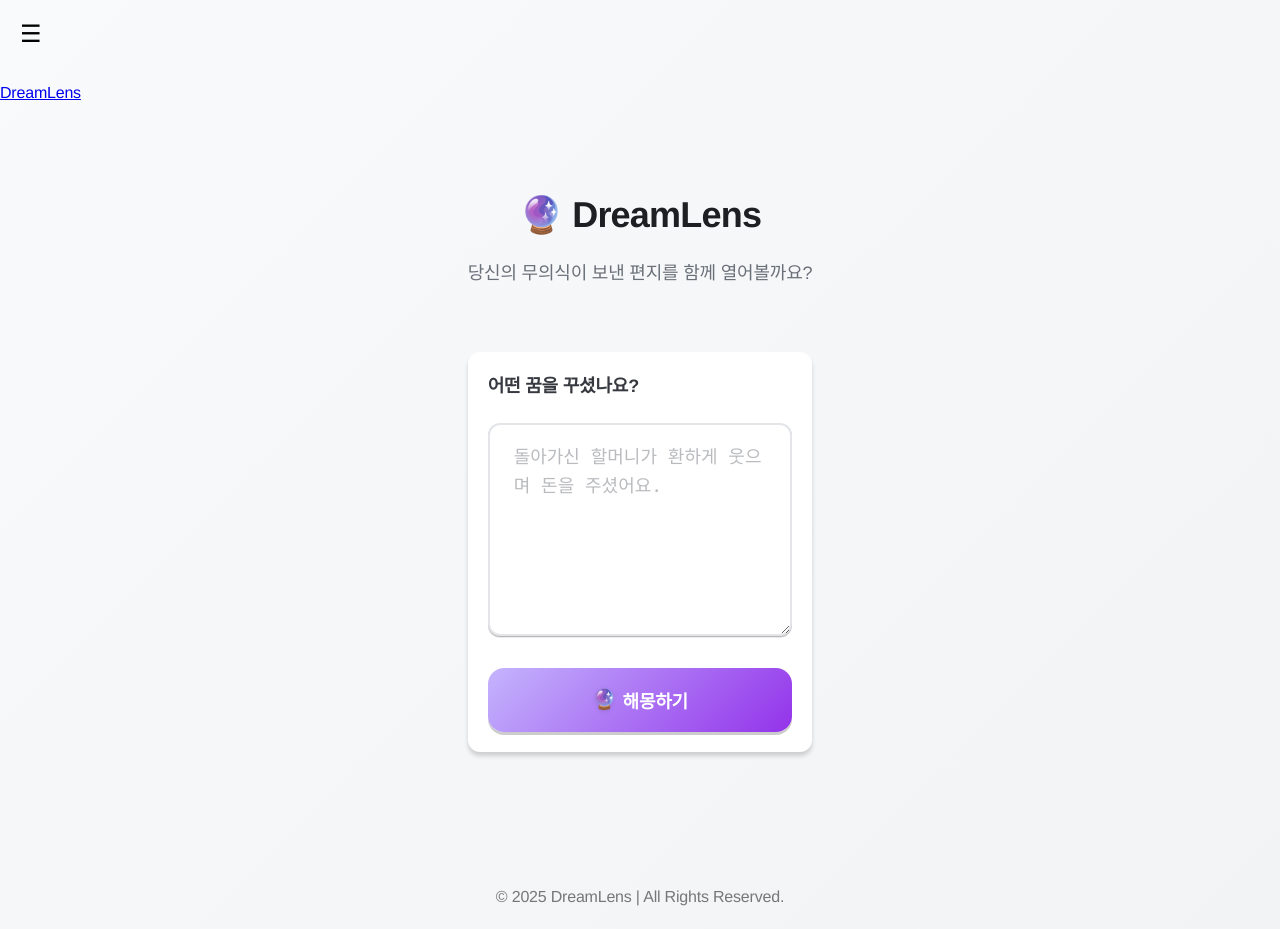
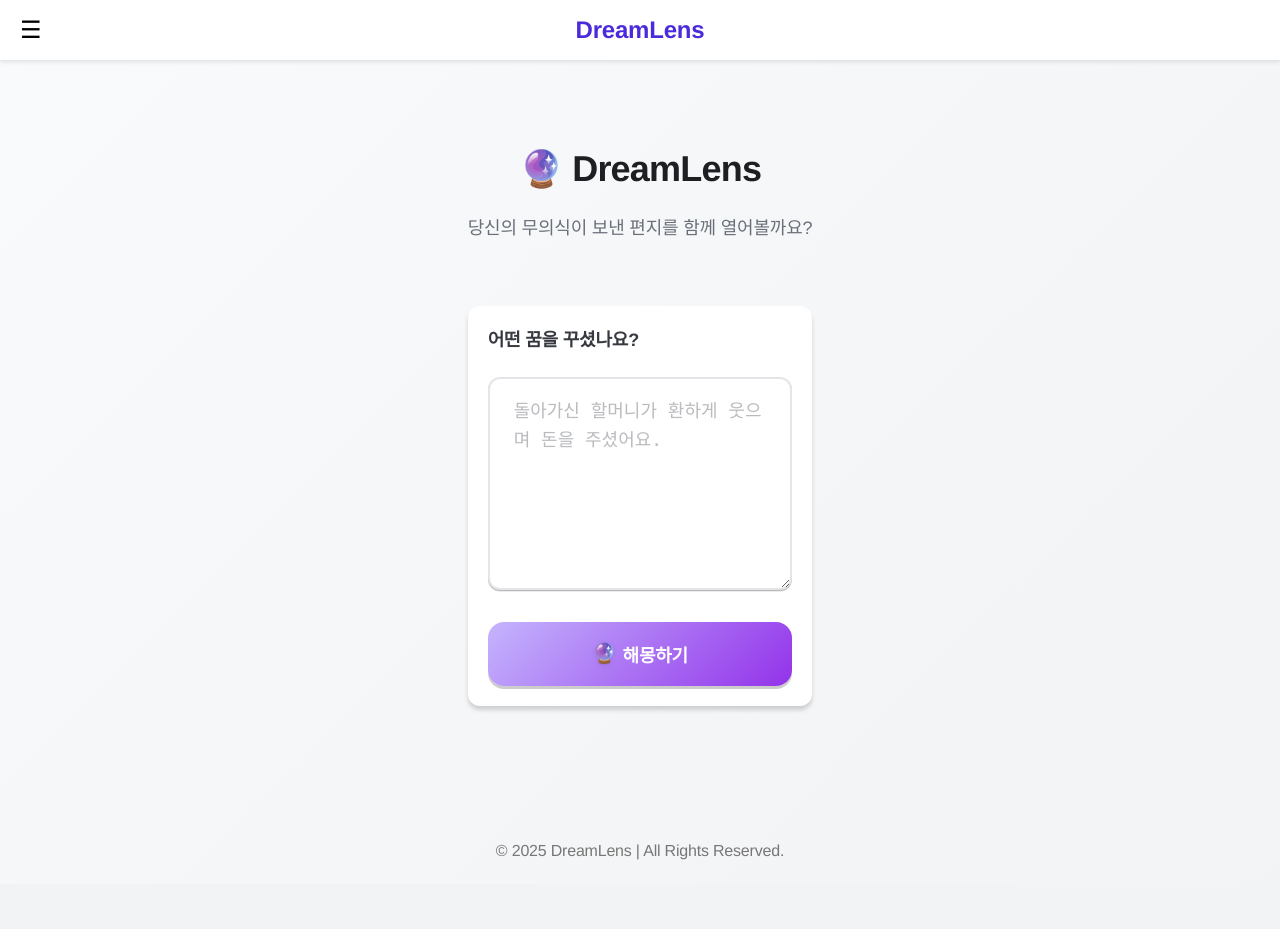
Before and after one commit to dlkara/DreamLens, a Django app: page /interpret/ in a window 1280 px wide. After the commit the page ends 860 px from the top, so only its background shows below. Run offline with Django 5.2, Linux system fonts and the light colour scheme.

Commit message:
헤더CSS수정

```diff
--- a/dreamlens_core/static/css/common.css
+++ b/dreamlens_core/static/css/common.css
@@ -599,7 +599,6 @@ input[type="date"].form-input::-webkit-calendar-picker-indicator {
 
 .result-card:hover {
     transform: translateY(-2px);
-    box-shadow: var(--shadow-xl);
 }
 
 .main-result {
--- a/dreamlens_core/static/css/header.css
+++ b/dreamlens_core/static/css/header.css
@@ -1,8 +1,32 @@
-/* 기본 햄버거 버튼 */
+/* 전체 헤더 바 */
+.header-bar {
+    position: fixed; /* 화면 상단에 고정 */
+    top: 0;
+    left: 0;
+    width: 100%;
+    height: 60px;
+    display: flex;
+    align-items: center;
+    justify-content: center; /* 로고 가운데 정렬 */
+    background-color: #ffffff;
+    box-shadow: 0 2px 4px rgba(0, 0, 0, 0.1);
+    z-index: 1000;
+}
+
+/* 로고 스타일 */
+.logo-bar {
+    font-size: 24px;
+    font-weight: bold;
+    color: #4b2adb;
+    text-decoration: none;
+}
+
+/* 햄버거 버튼 (왼쪽 상단) */
 .hamburger {
-    position: fixed;
-    top: 20px;
+    position: absolute;
+    top: 50%;
     left: 20px;
+    transform: translateY(-50%);
     font-size: 24px;
     background: none;
     border: none;
@@ -10,26 +34,29 @@
     z-index: 1001;
 }
 
-/* 슬라이딩 사이드 패널 */
+/* 사이드 패널 */
 .side-panel {
     position: fixed;
     top: 0;
-    left: -300px; /* 처음에는 화면 밖에 숨겨둠 */
+    left: -300px; /* 숨겨진 상태 */
     width: 250px;
     height: 100%;
     background-color: #f1f1f1;
     box-shadow: 2px 0 5px rgba(0, 0, 0, 0.2);
     padding: 20px;
     transition: left 0.3s ease-in-out;
-    z-index: 1000;
+    z-index: 2000;  /* DreamLens 로고보다 위로 */
 }
 
-/* 패널이 열렸을 때 클래스 */
+
+/* 사이드 패널 열렸을 때 */
 .side-panel.open {
     left: 0;
 }
 
-.side-panel .btn {
+/* 패널 내 버튼 및 메뉴 */
+.side-panel .btn,
+.side-panel .menu {
     display: block;
     margin: 10px 0;
     padding: 10px;
@@ -42,15 +69,7 @@
     color: inherit;
 }
 
-.side-panel .menu {
-    display: block;
-    margin: 10px 0;
-    padding: 10px;
-    background-color: #eee;
-    border: none;
-    text-align: left;
-    width: 100%;
-    cursor: pointer;
-    text-decoration: none;
-    color: inherit;
+/* 본문이 헤더와 겹치지 않도록 여백 추가 */
+body {
+    padding-top: 60px; /* header-bar의 높이만큼 밀어줌 */
 }
--- a/dreamlens_core/templates/header.html
+++ b/dreamlens_core/templates/header.html
@@ -1,14 +1,14 @@
 {% load static %}
+<link rel="stylesheet" href="{% static 'css/header.css' %}?v=3">
 
-<link rel="stylesheet" href="{% static 'css/header.css' %}?v=2">
+<!-- 상단바 전체 -->
+<div class="header-bar">
+    <!-- 햄버거 버튼 -->
+    <button id="hamburgerBtn" class="hamburger">☰</button>
 
-<!-- 상단 로고 -->
-<a href="{% url 'index' %}">
-    <div class="logo-bar">DreamLens</div>
-</a>
-
-<!-- 햄버거 버튼 -->
-<button id="hamburgerBtn" class="hamburger">☰</button>
+    <!-- 로고 -->
+    <a href="{% url 'index' %}" class="logo-bar">DreamLens</a>
+</div>
 
 <!-- 사이드 패널 -->
 <div class="side-panel" id="sidePanel">
@@ -29,19 +29,16 @@
 
     <hr>
 
-    <!-- 공개 접근 가능 -->
+    <!-- 메뉴 항목 -->
     <a href="{% url 'dream_interpreter' %}" class="menu">🔮 해몽하기</a>
     <a href="{% url 'dream_dict' %}" class="menu">📖 꿈 사전</a>
     <a href="{% url 'dream_combiner' %}" class="menu">🧩 꿈 조합기</a>
-
-    <!-- 로그인 필요: JS 체크 -->
     <a href="javascript:void(0)" class="menu" onclick="goToProtectedPage('{% url 'diary_list_base' %}')">📘 내 일기장</a>
     <a href="javascript:void(0)" class="menu" onclick="goToProtectedPage('{% url 'report' %}')">📊 분석 리포트</a>
 </div>
 
+<!-- 햄버거 동작 및 보호된 페이지 제어 -->
 <script src="{% static 'js/header.js' %}"></script>
-
-<!-- 로그인 상태 확인 및 보호된 메뉴 접근 제어 -->
 <script>
     function goToProtectedPage(targetUrl) {
         const isLoggedIn = "{{ user.is_authenticated|yesno:'true,false' }}" === "true";
```
